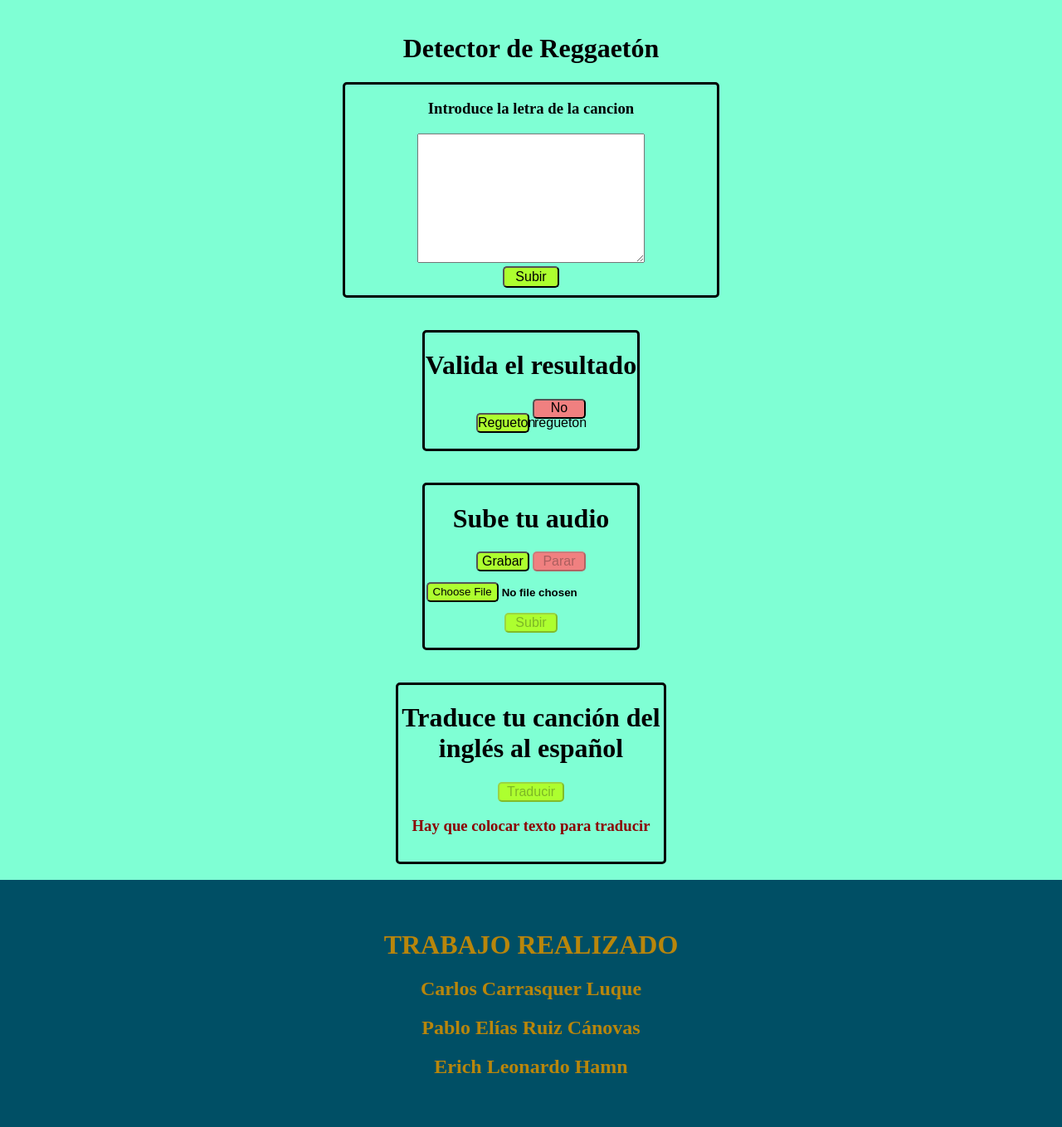
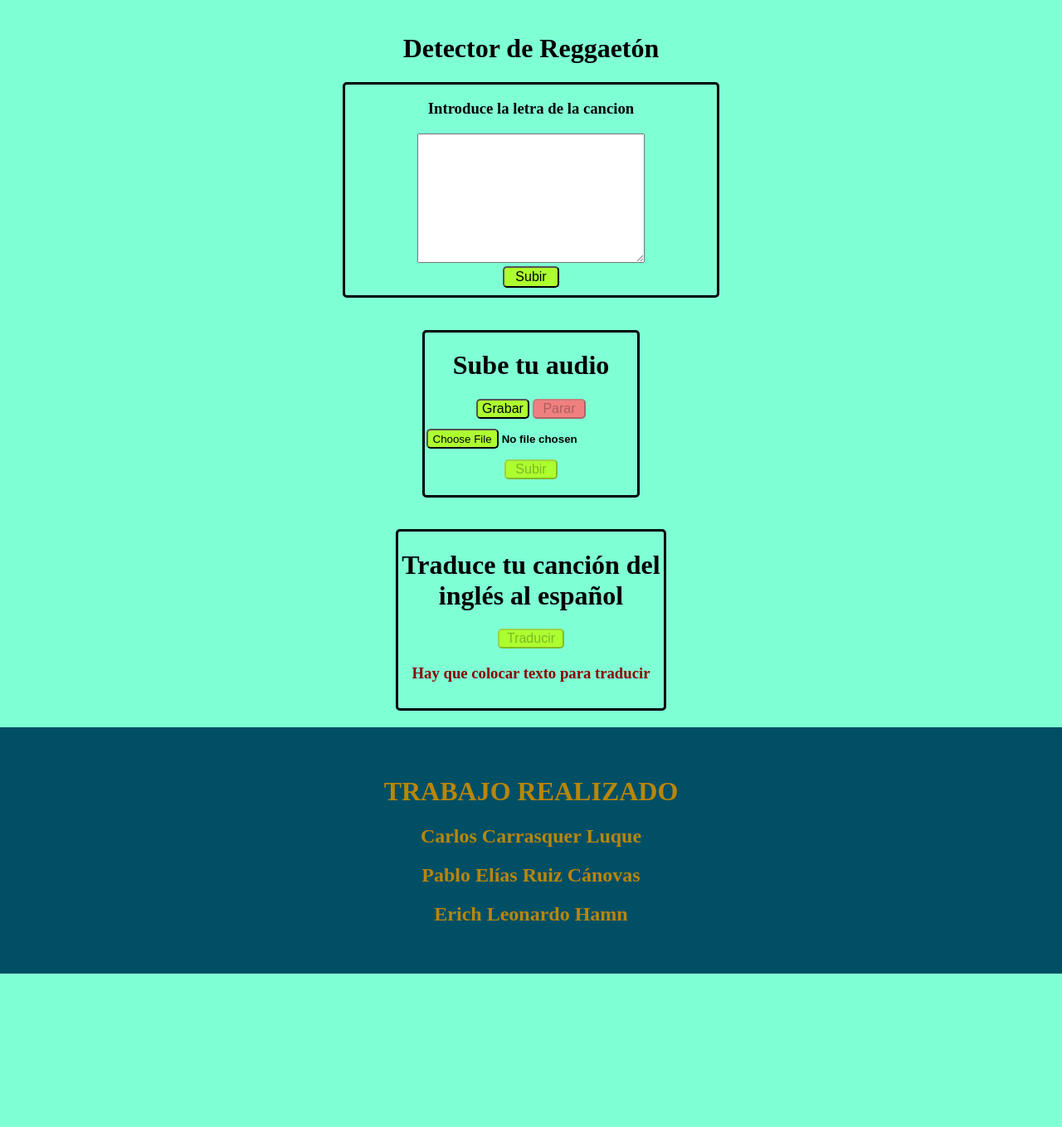
Before and after one commit to ccarluq0911/mineria-textos-PC, a Flask app: page / in a window 1280 px wide. Shown: the part 167-1526 px from the top of the page at 83% size. After the commit the page ends 1341 px from the top, so only its background shows below. Run offline with Flask 3, Linux system fonts and the light colour scheme; parts of the project's set-up code (start-up, migrations or seed data) failed here and were passed over.

Commit message:
Eliminación de la validación

```diff
--- a/static/style/style.css
+++ b/static/style/style.css
@@ -166,7 +166,7 @@ footer{
     transform: scale(1.1,1.1);
 }
 
-.validacion,.audio{
+.audio{
     margin: 3% auto;
     width: 20%;
     border-radius: 5px;
--- a/templates/index.html
+++ b/templates/index.html
@@ -37,12 +37,6 @@
         <button class="subir" onclick="comprobar()">Subir</button>
       </div>
       <p id="info-resultado"></p>
-      <div class="validacion">
-        <h1>Valida el resultado</h1>
-        <button id="button-tick" onclick="feedback(true)">Regueton</button>
-        <button id="button-cross" onclick="feedback(false)">No regueton</button>
-        <h3 id="info-feedback"></h3>
-      </div>
       <div class="audio">
         <h1>Sube tu audio</h1>
         <button id="boton-grabar">Grabar</button>
```
